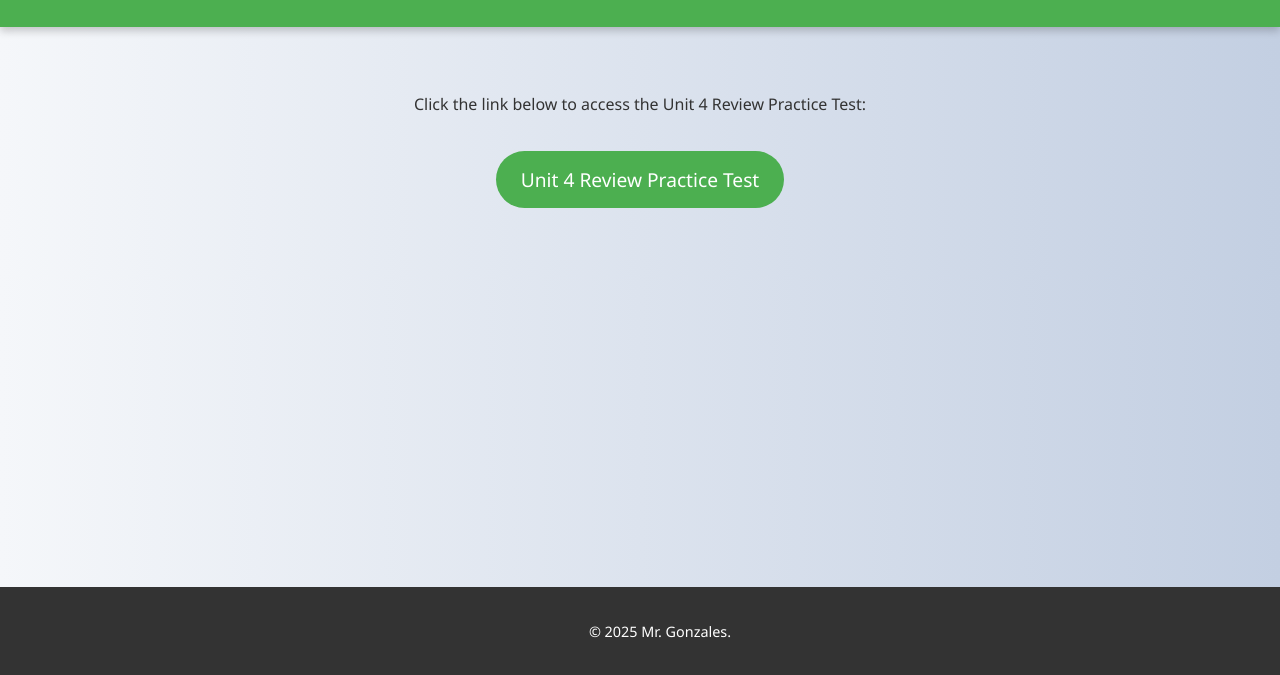
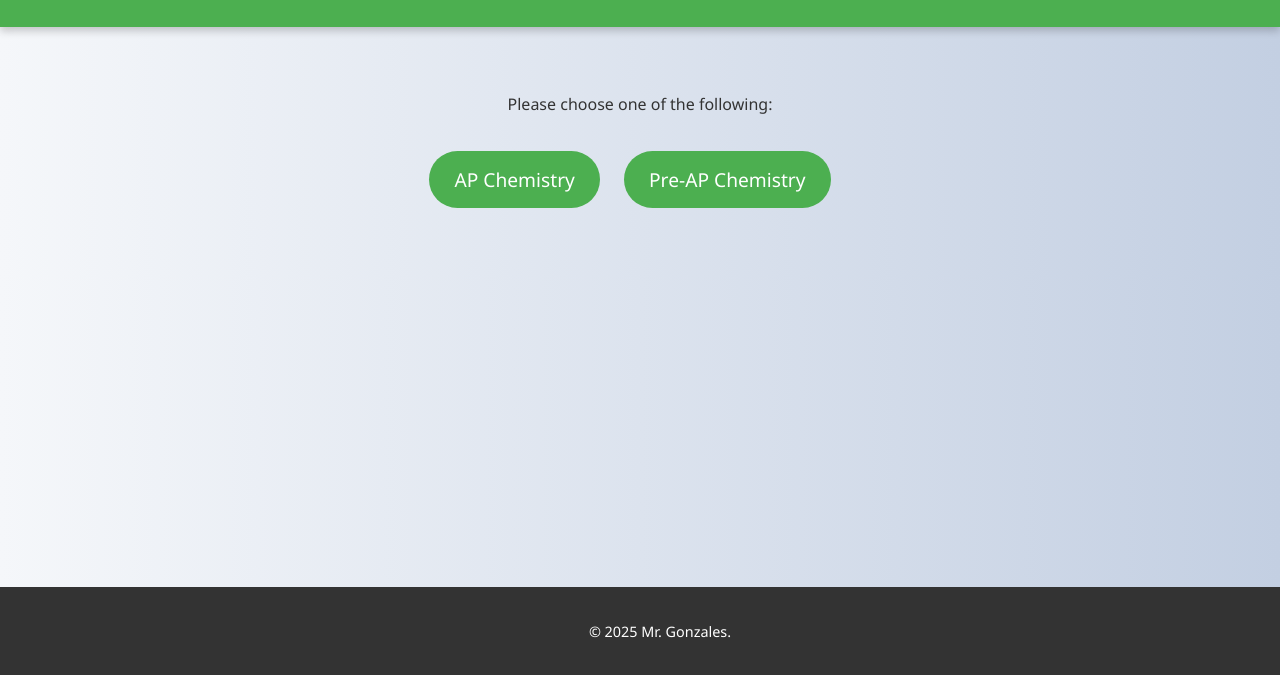
Before and after one commit to Andres23152/Mr.-Gonzales-Chem-Class, a plain HTML site: page index.html in a window 1280 px wide. Shown: the part 125-800 px from the top of the page. Drawn offline with Linux system fonts and the light colour scheme.

Commit message:
Update index.html

```diff
--- a/index.html
+++ b/index.html
@@ -1,8 +1,8 @@
 <!DOCTYPE html>
 <html lang="en">
 <head>
-    <meta charset="UTF-8">
-    <meta name="viewport" content="width=device-width, initial-scale=1.0">
+  <meta charset="UTF-8" />
+  <meta name="viewport" content="width=device-width, initial-scale=1.0"/>
   <title>Mr. Gonzales' Chemistry Resources</title>
   <style>
     body {
@@ -40,6 +40,7 @@
       border-radius: 30px;
       font-size: 1.2em;
       transition: background 0.3s;
+      margin-right: 20px;
     }
     .link:hover {
       background: #45a049;
@@ -62,8 +63,12 @@
     <p>Explore resources to help you succeed in chemistry.</p>
   </header>
   <main>
-        <p>Click the link below to access the Unit 4 Review Practice Test:</p>
-        <a class="link" href="Unit_4_Review_Practice_Test.html">Unit 4 Review Practice Test</a>
+    <p>Please choose one of the following:</p>
+    <!-- Link to AP Chemistry Page (the original "Unit_4_Review_Practice_Test.html") -->
+    <a class="link" href="AP_HomePage.html">AP Chemistry</a>
+
+    <!-- Link to Pre-AP Chemistry Mole Concept Review (the new page below) -->
+    <a class="link" href="PreAP_HomePage.html">Pre-AP Chemistry</a>
   </main>
   <footer>
     <p>&copy; 2025 Mr. Gonzales.</p>
```
Lines whose indentation alone changed are shown as unchanged.
